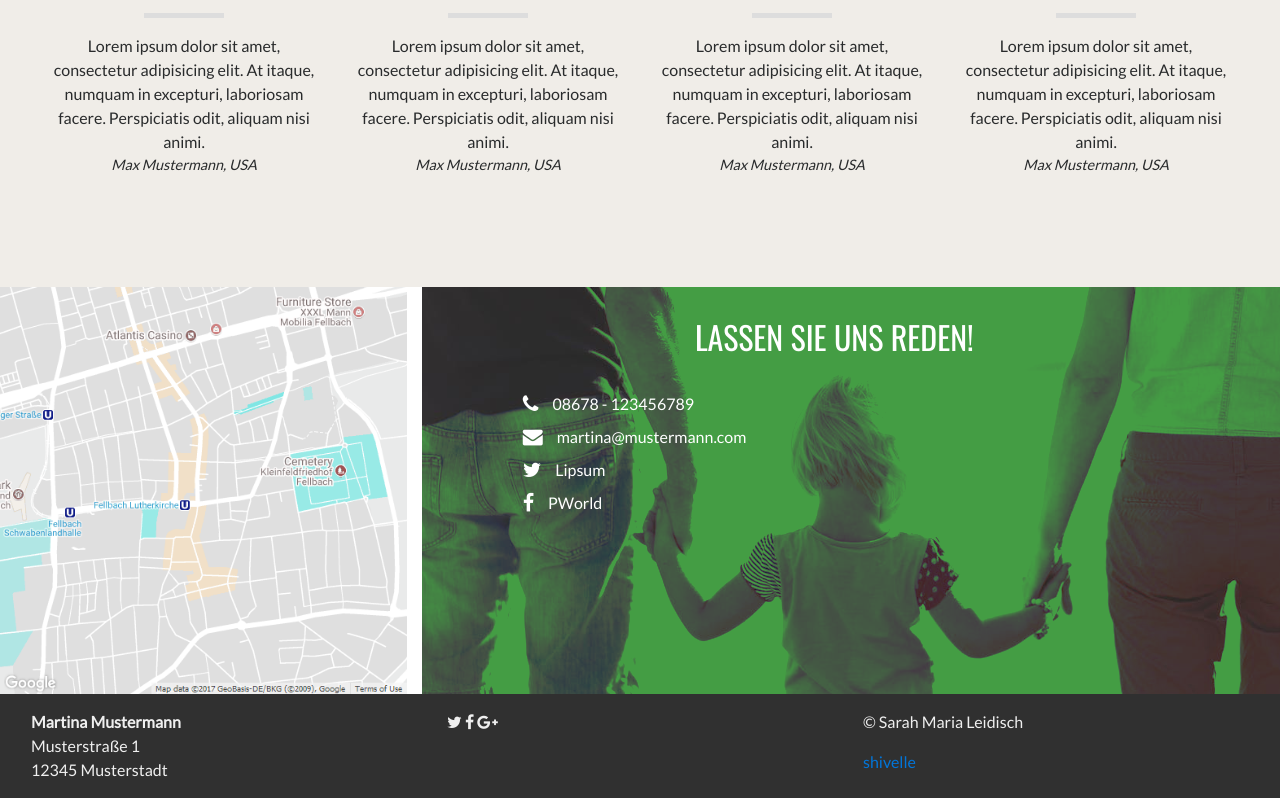
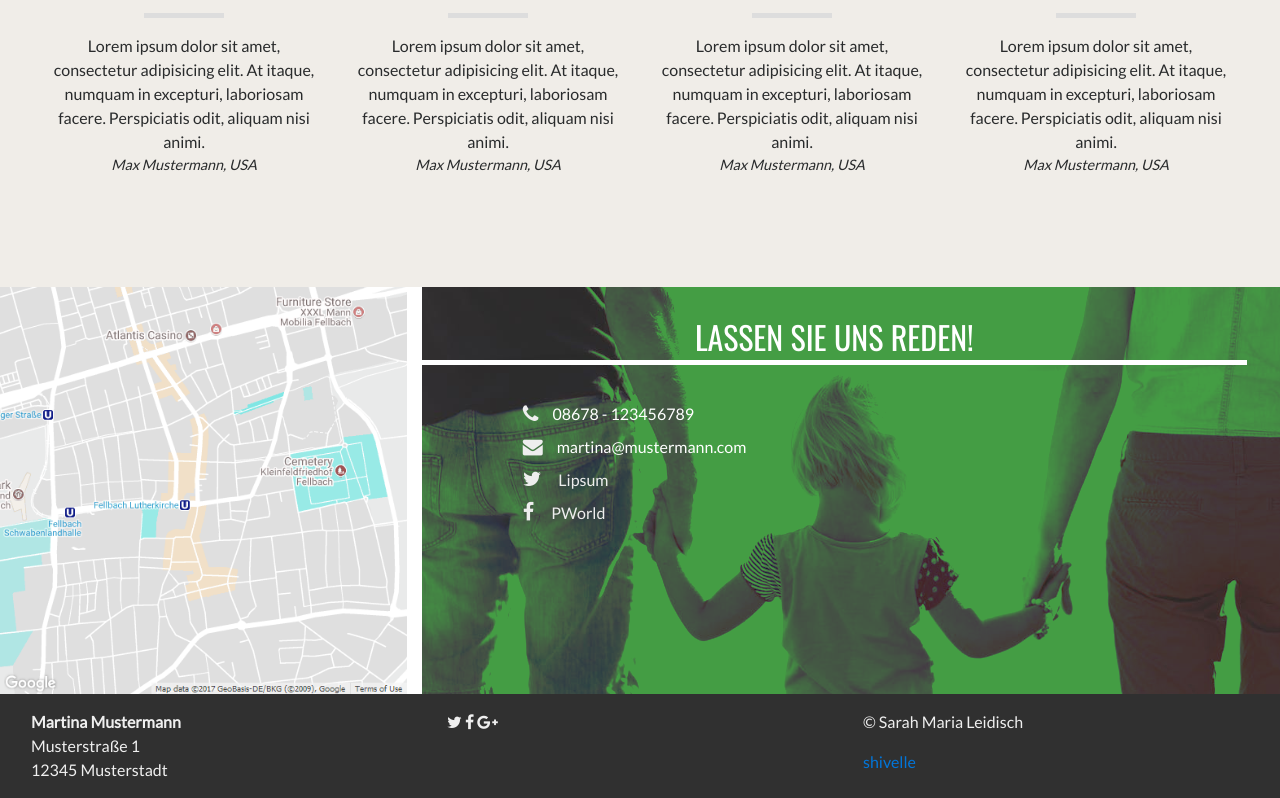
Before and after one commit to Shivelle/multicolored_shades, a plain HTML site: page index.html in a window 1280 px wide. Shown: the part 2959-3757 px from the top of the page. Drawn offline with nearby package versions, Linux system fonts and the light colour scheme; a script that the page names is missing; a web font is replaced by a local one.

Commit message:
change contact styles

```diff
--- a/css/style.css
+++ b/css/style.css
@@ -327,6 +327,8 @@ h1 {
 
 .contact-title {
     text-align: center;
+    padding-bottom: 5px;
+    border-bottom: 5px solid #fff;
     z-index: 999;
 }
 
@@ -361,6 +363,10 @@ h1 {
     text-align: center;
 }
 
+.list-group-item .fa, .list-group-item a {
+    color: #eee;
+}
+
 
 
 /*===== FOOTER =====*/
--- a/index.html
+++ b/index.html
@@ -316,14 +316,21 @@
               <i class="fa fa-phone" aria-hidden="true"></i>
               08678 - 123456789</li>
             <li class="list-group-item">
+              <a href="#"></a>
               <i class="fa fa-envelope" aria-hidden="true"></i>
               martina@mustermann.com</li>
             <li class="list-group-item">
-              <i class="fa fa-twitter" aria-hidden="true"></i>
-              Lipsum</li>
+              <a href="#">
+                <i class="fa fa-twitter" aria-hidden="true"></i>
+              Lipsum
+              </a>
+            </li>
             <li class="list-group-item">
-              <i class="fa fa-facebook" aria-hidden="true"></i>
-              PWorld</li>
+              <a href="#">
+                <i class="fa fa-facebook" aria-hidden="true"></i>
+                PWorld
+              </a>
+            </li>
           </ul>
       </div><!-- .contact-txt -->
       <div id="contact-overlay"></div>
```
